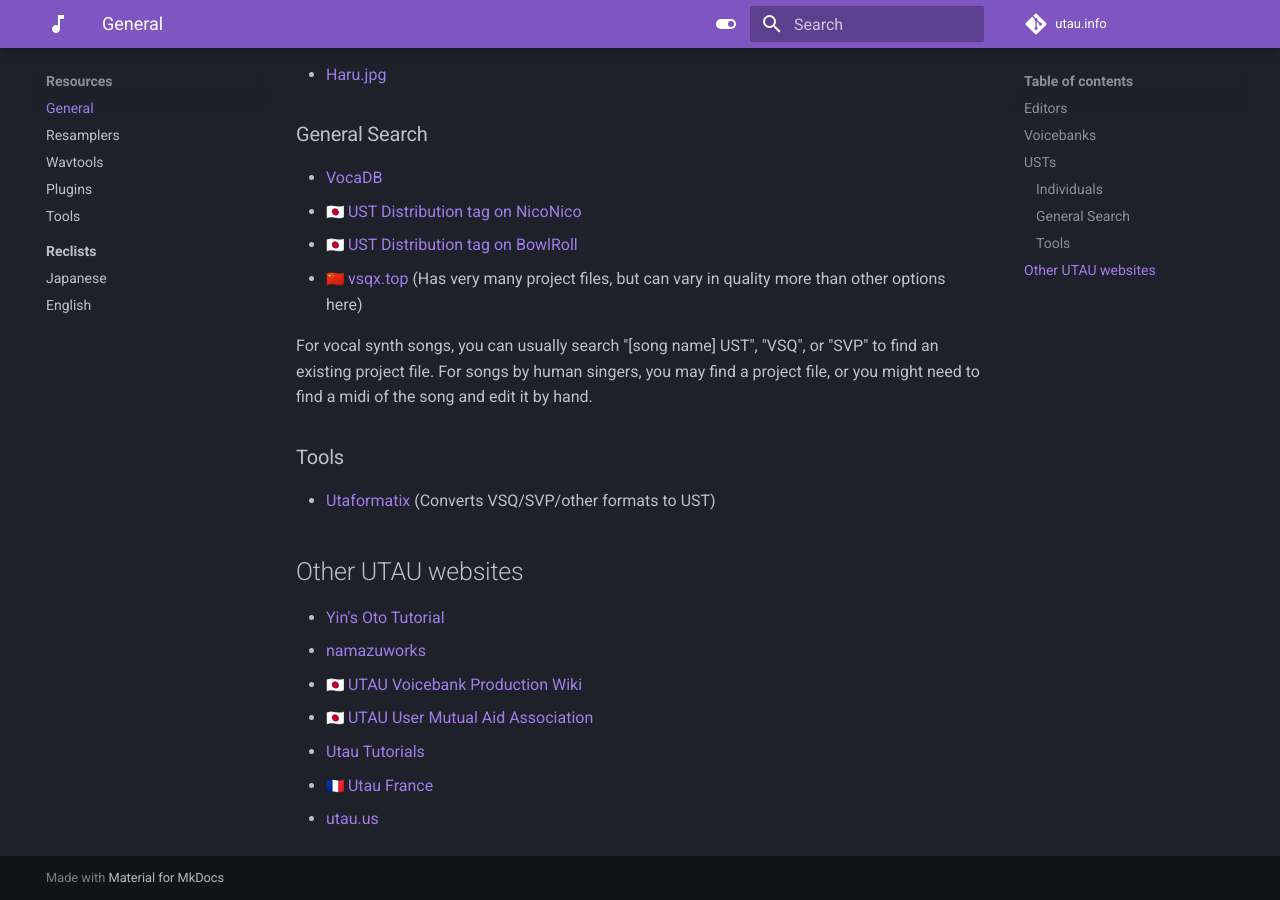
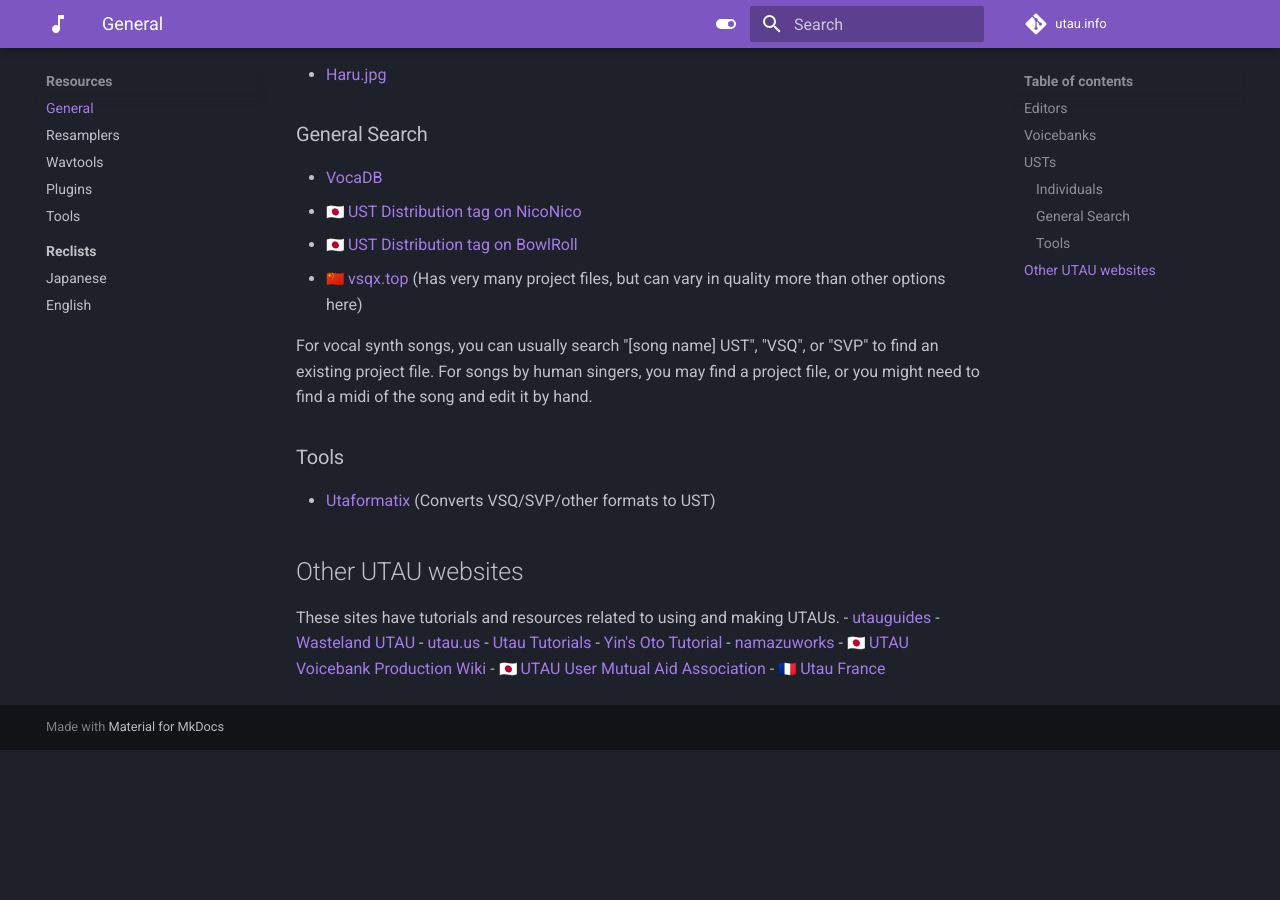
Before and after one commit to nagotown/utau.info, an MkDocs documentation site: the page built from docs/resources/general.md, in a window 1280 px wide and 900 px high, scrolled down 1016 px. Built offline with MkDocs 1.6.1 and Material for MkDocs 9.7.7, drawn with Linux system fonts in a browser that asks for light colours; emoji names are drawn with the system emoji font; comment, search, counter and statistics services are not loaded; after the commit the page ends 1766 px from its top, so only the background shows below that.

Commit message:
Update general.md
Added links to utauguides.carrd.co and Wasteland UTAU

```diff
--- a/docs/resources/general.md
+++ b/docs/resources/general.md
@@ -36,11 +36,13 @@
 - [Utaformatix](https://sdercolin.github.io/utaformatix3/) (Converts VSQ/SVP/other formats to UST)
 
 ## Other UTAU websites
-
+These sites have tutorials and resources related to using and making UTAUs.
+- [utauguides](https://utauguides.carrd.co/)
+- [Wasteland UTAU](https://wastelandutau.neocities.org/ref/resources)
+- [utau.us](https://utau.us)
+- [Utau Tutorials](https://utaututorials.neocities.org/)
 - [Yin's Oto Tutorial](https://yinsototutorial.weebly.com/)
 - [namazuworks](https://namazuworks.github.io/index.html)
 - :flag_jp: [UTAU Voicebank Production Wiki](https://w.atwiki.jp/vbmaker/)
 - :flag_jp: [UTAU User Mutual Aid Association](https://w.atwiki.jp/utaou/)
-- [Utau Tutorials](https://utaututorials.neocities.org/)
 - :flag_fr: [Utau France](https://utaufrance.com/)
-- [utau.us](https://utau.us)
```
